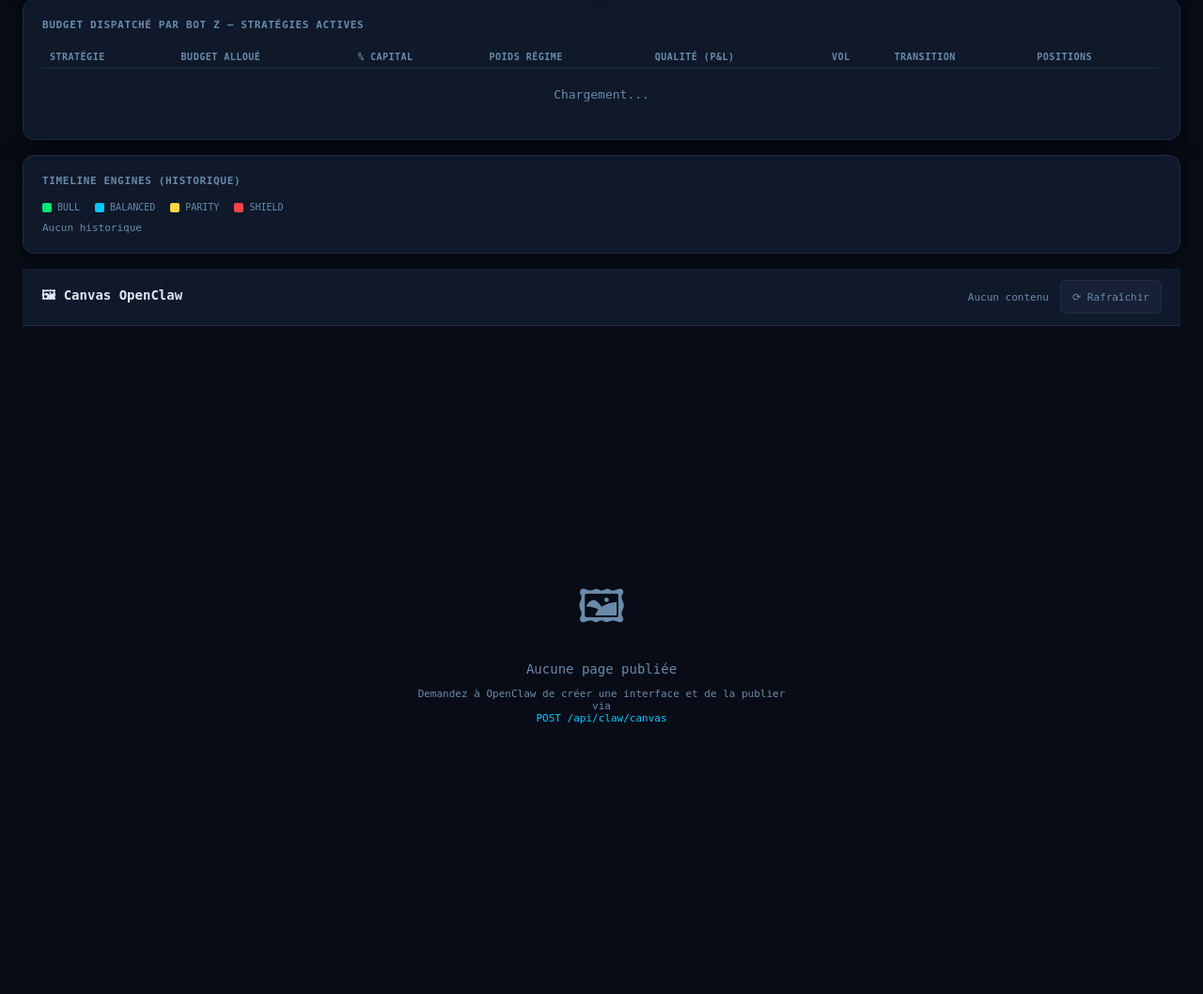
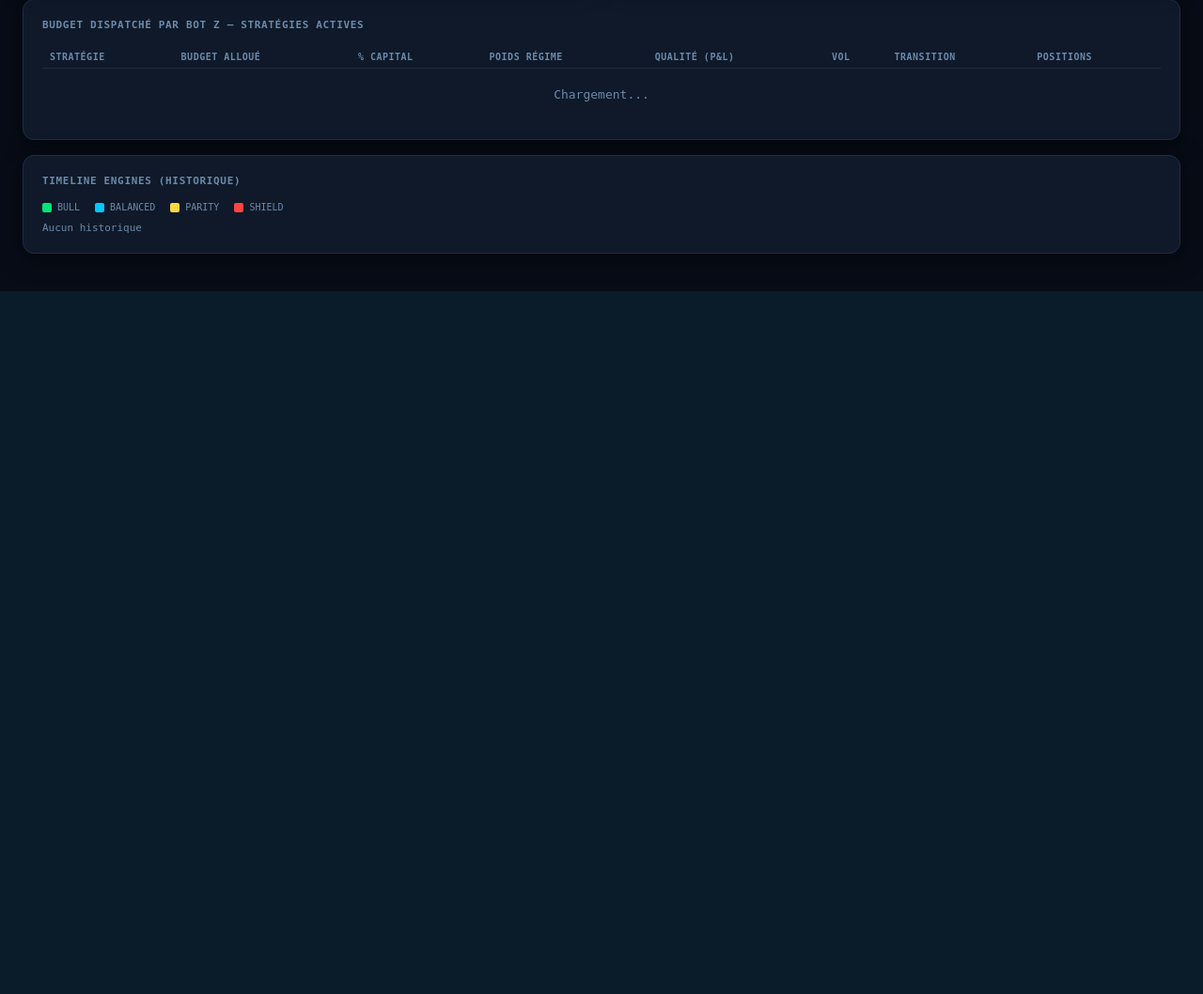
Before and after one commit to Judamour/bot, a Flask app: page / in a window 1280 px wide. Shown: the part 766-1824 px from the top of the page at 94% size. After the commit the page ends 1076 px from the top, so only its background shows below. Run offline with Flask 3, Linux system fonts and the light colour scheme; some libraries are stand-ins or nearby versions.

Commit message:
fix: canvas tab visible on all pages — remove inline display:flex override
Co-Authored-By: Claude Sonnet 4.6 <noreply@anthropic.com>

```diff
--- a/dashboard/templates/index.html
+++ b/dashboard/templates/index.html
@@ -133,6 +133,7 @@
     .main { padding: 24px; max-width: 1400px; margin: 0 auto; }
     .tab-content { display: none; }
     .tab-content.active { display: block; }
+    #tab-canvas.active { display: flex; }
 
     /* ── Cards ── */
     .card {
@@ -748,7 +749,7 @@
 <!-- ═══════════════════════════════════════════════════════════════
      TAB: CANVAS
 ═══════════════════════════════════════════════════════════════ -->
-<div id="tab-canvas" class="tab-content" style="padding:0;height:calc(100vh - 52px);display:flex;flex-direction:column">
+<div id="tab-canvas" class="tab-content" style="padding:0;height:calc(100vh - 52px);flex-direction:column">
   <div style="display:flex;align-items:center;gap:12px;padding:12px 20px;background:var(--surface);border-bottom:1px solid var(--border);flex-shrink:0">
     <div style="font-size:14px;font-weight:700;color:var(--text)">🖼 Canvas OpenClaw</div>
     <div style="flex:1"></div>
```
